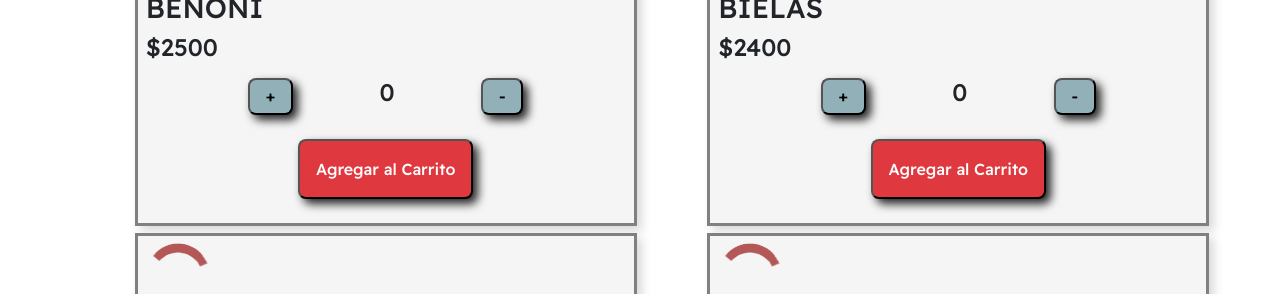
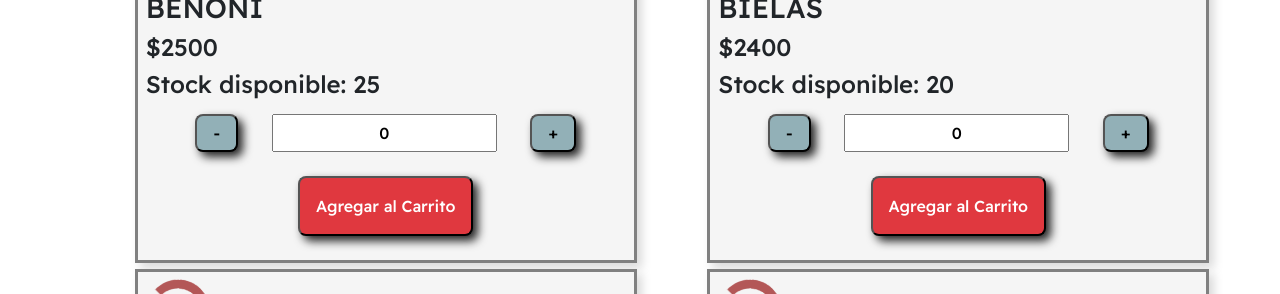
Before and after one commit to tomaspalasi/ReactBenoniTeam, a React app: page / in a window 1280 px wide. Shown: the part 653-947 px from the top of the page. Built offline with nearby package versions, Linux system fonts and the light colour scheme.

Commit message:
modificacion itemcount

```diff
--- a/src/components/Body/Prendas/ButtonCount.jsx
+++ b/src/components/Body/Prendas/ButtonCount.jsx
@@ -2,10 +2,29 @@ import React,{ useState } from 'react'
 import Swal from 'sweetalert2/dist/sweetalert2.js'
 import './css/boton.css'
 
-function AgregadoAlCarrito (){
-    return (
+const ItemCount = ({stock, initial, onAdd}) => {
+    const [cantidad, setCantidad] = useState (initial);
+    const [itemStock, setItemStock] = useState (stock);
+    const [itemAdd, setItemAdd] = useState (onAdd);
+
+    const restarCantidad =(valor) => {
+        if (valor > -1) {
+            setCantidad(valor)
+        }
+    }
+
+    const sumarCantidad = (valor) => {
+        if (valor <= itemStock) {
+            setCantidad (valor)
+        }
+    }
+
+    const agregarItems = () => {
+        if(cantidad <= itemStock) {
+            setItemStock(itemStock - cantidad);
+            setItemAdd(itemAdd + cantidad)
             Swal.fire ({
-            title: "¡Producto agregado al carrito!",
+                title: "¡Agregaste " + cantidad + " productos al carrito!",
                 position: "top-end",
                 toast: true,
                 showConfirmButton: false,
@@ -14,30 +33,27 @@ function AgregadoAlCarrito (){
                 color: "black",
                 background: "#f9333b",
             })
-    )
+            console.log ("quedan" + (itemStock - cantidad))
         }
-
-const SuperButton = () => {
-
-    let stock= 15;
-    let [cantidad, setCantidad] = useState(0);;
-    let cantidadRemeras = cantidad;
+    }
 
     return (
         <div>
-            <div className='itemCount'>
-            <input className='btnCount' type="button" value="+" onClick={() => {
-                if (cantidad !== stock) {setCantidad (cantidad + 1)}
-            }}/>
-            <h4>{cantidadRemeras}</h4>
-            <input className='btnCount'type="button" value="-" onClick={() => {
-                if (cantidad === 0) {cantidad = 0} else {setCantidad (cantidad - 1)}
-            }}/>
+            <div>
+                <h4>Stock disponible: {itemStock - cantidad}</h4>
             </div>
             <div className='itemCount'>
-            <input className='btnCompra' type="button" value="Agregar al Carrito" onClick={AgregadoAlCarrito}/>
+                <input className='btnCount' type="button" value="-" onClick={() => {
+                    restarCantidad(cantidad - 1)}}/>
+                <input className='textoCant' type="text" value={cantidad}/>
+                <input className='btnCount' type="button" value="+" onClick={() => {
+                    sumarCantidad(cantidad + 1)}}/>
+            </div>
+            <div className='itemCount'>
+                <input className='btnCompra' type="button" value="Agregar al Carrito" onClick={agregarItems}/>
             </div>
         </div>
     )
 }
-export default SuperButton;
+
+export default ItemCount;
--- a/src/components/Body/Prendas/Prendas.jsx
+++ b/src/components/Body/Prendas/Prendas.jsx
@@ -1,7 +1,8 @@
 import React from "react";
-import SuperButton from "./ButtonCount";
+import ItemCount from "./ButtonCount";
 
 const Prenda = (props) =>{
+
     return (
         <div>
             <figure>
@@ -10,7 +11,7 @@ const Prenda = (props) =>{
             </figure>
             <h3>{props.nombre}</h3>
             <h4>${props.precio}</h4>
-            <SuperButton/>
+            <ItemCount stock={props.stock} initial={0} onAdd={0}/>
         </div>
     )
 }
--- a/src/components/Body/Prendas/css/boton.css
+++ b/src/components/Body/Prendas/css/boton.css
@@ -19,6 +19,10 @@
     filter: drop-shadow(5px 5px 5px #222);
 }
 
+.textoCant{
+    text-align: center;
+}
+
 .btnCompra {
     background-color: #e0383f;
     color: white;
```
Also changed, not shown: src/components/Body/Productos.jsx (indentation only). Lines whose indentation alone changed are shown as unchanged.
